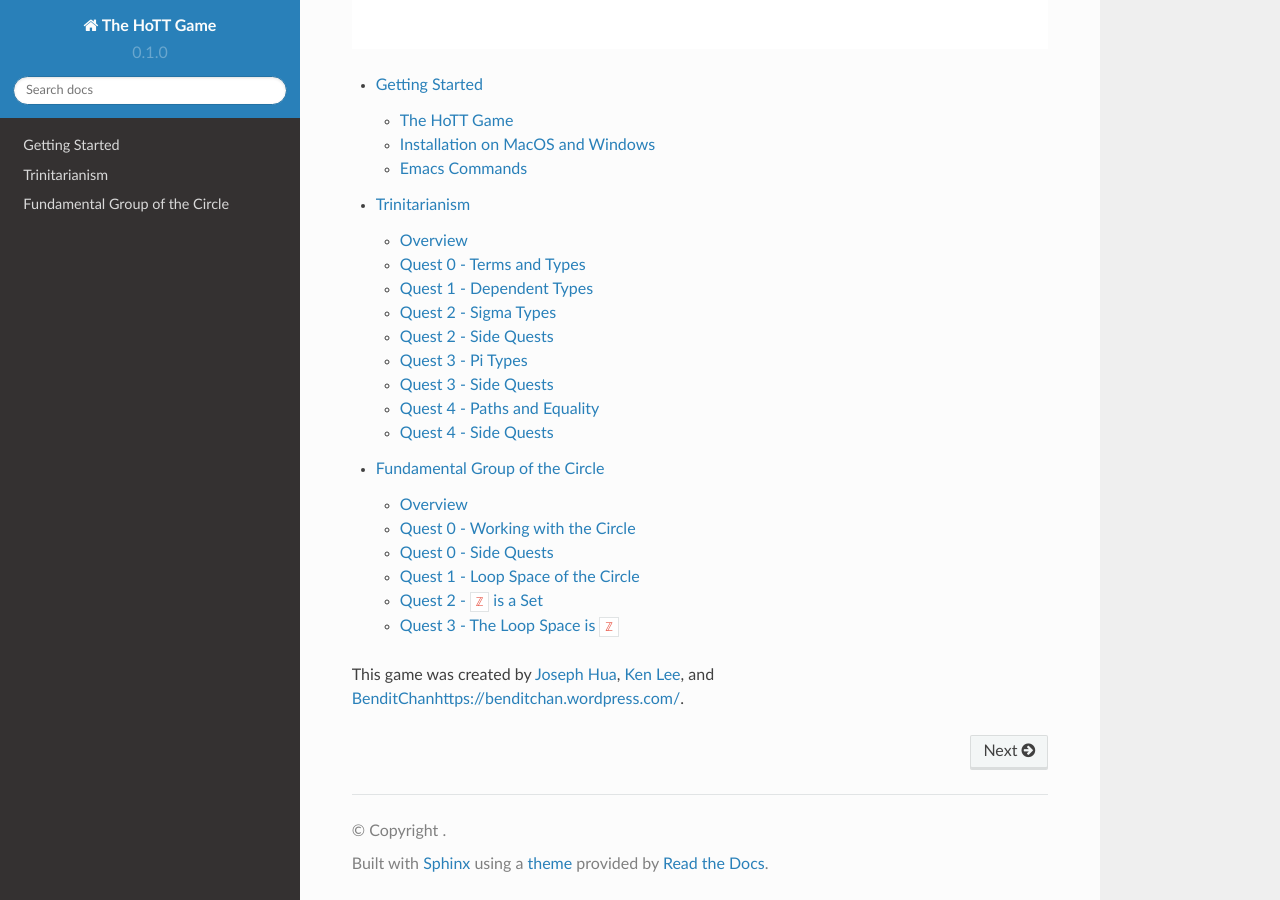
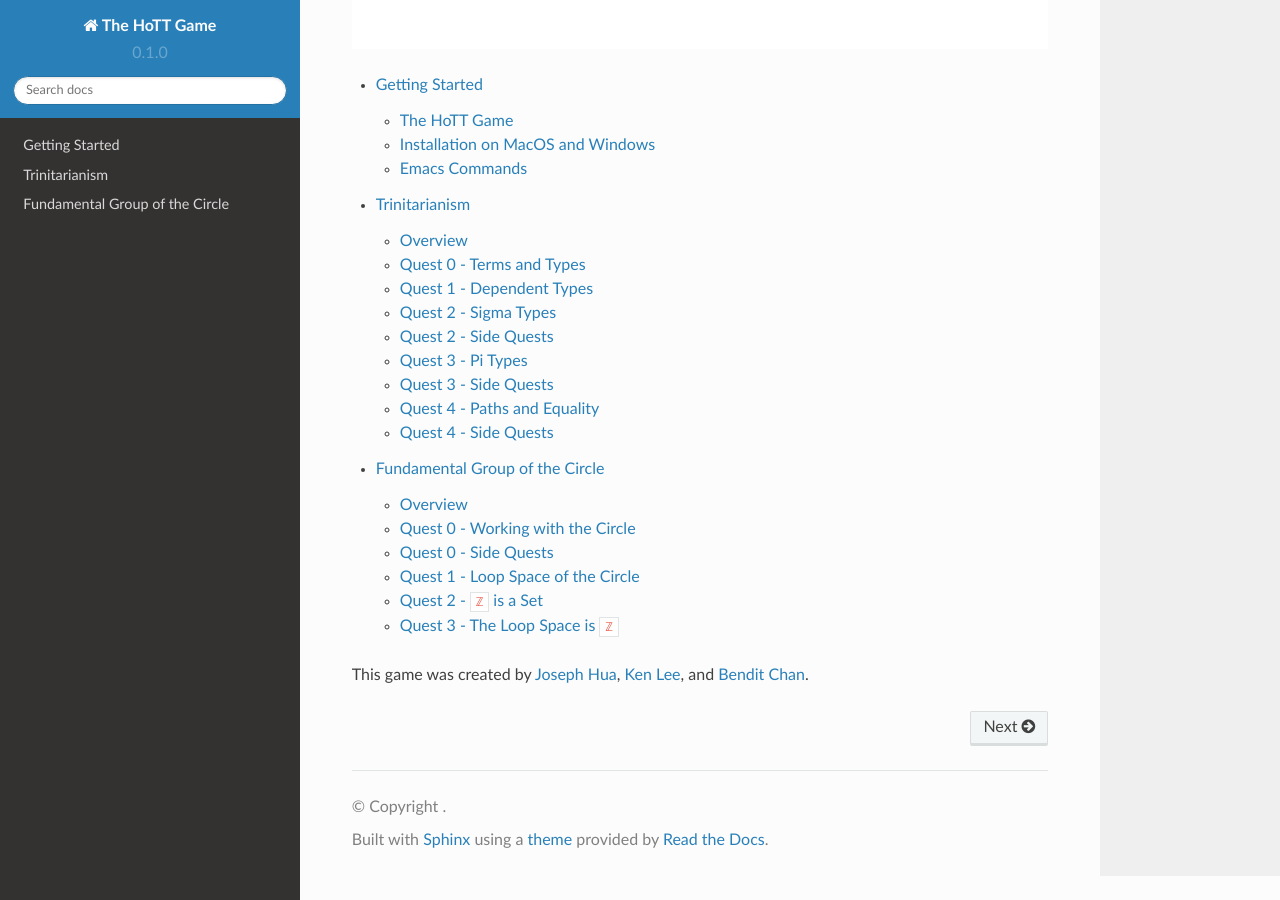
Before and after one commit to thehottgame/theHoTTGameGuide, a Sphinx documentation site: the page built from docs/source/index.rst, in a window 1280 px wide and 900 px high, scrolled down 647 px. Built offline with Sphinx 7.4.7 and the Read the Docs theme 2.0.0, drawn with Linux system fonts in a browser that asks for light colours.

Commit message:
Update index.rst

```diff
--- a/docs/source/index.rst
+++ b/docs/source/index.rst
@@ -28,4 +28,4 @@ To get started with the HoTT Game, go to
 This game was created by
 `Joseph Hua <https://jlh18.github.io/>`_,
 `Ken Lee <http://kl-i.github.io/>`_,
-and `<Bendit Chan https://benditchan.wordpress.com/>`_.
+and `Bendit Chan <https://benditchan.wordpress.com/>`_.
```
